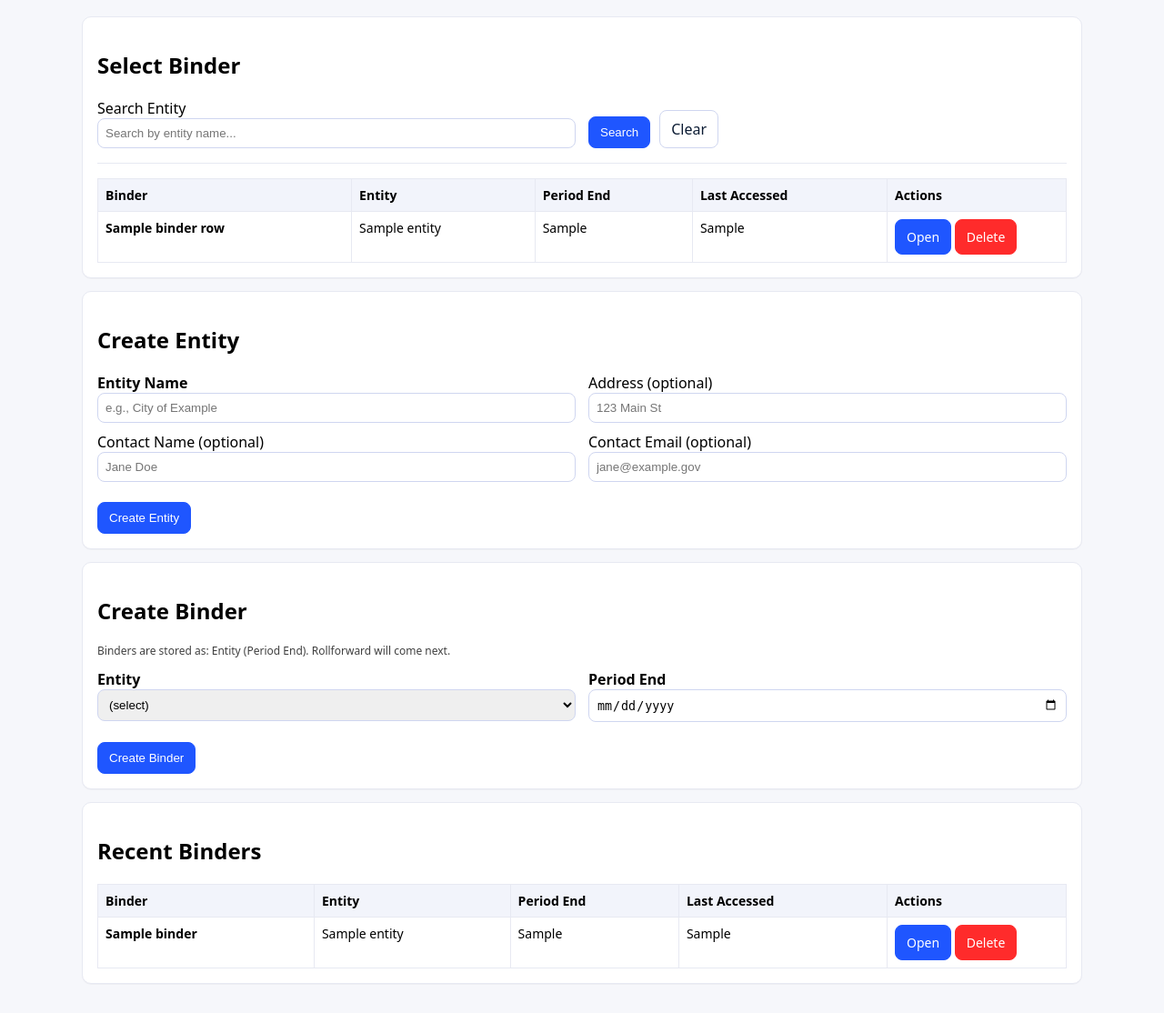
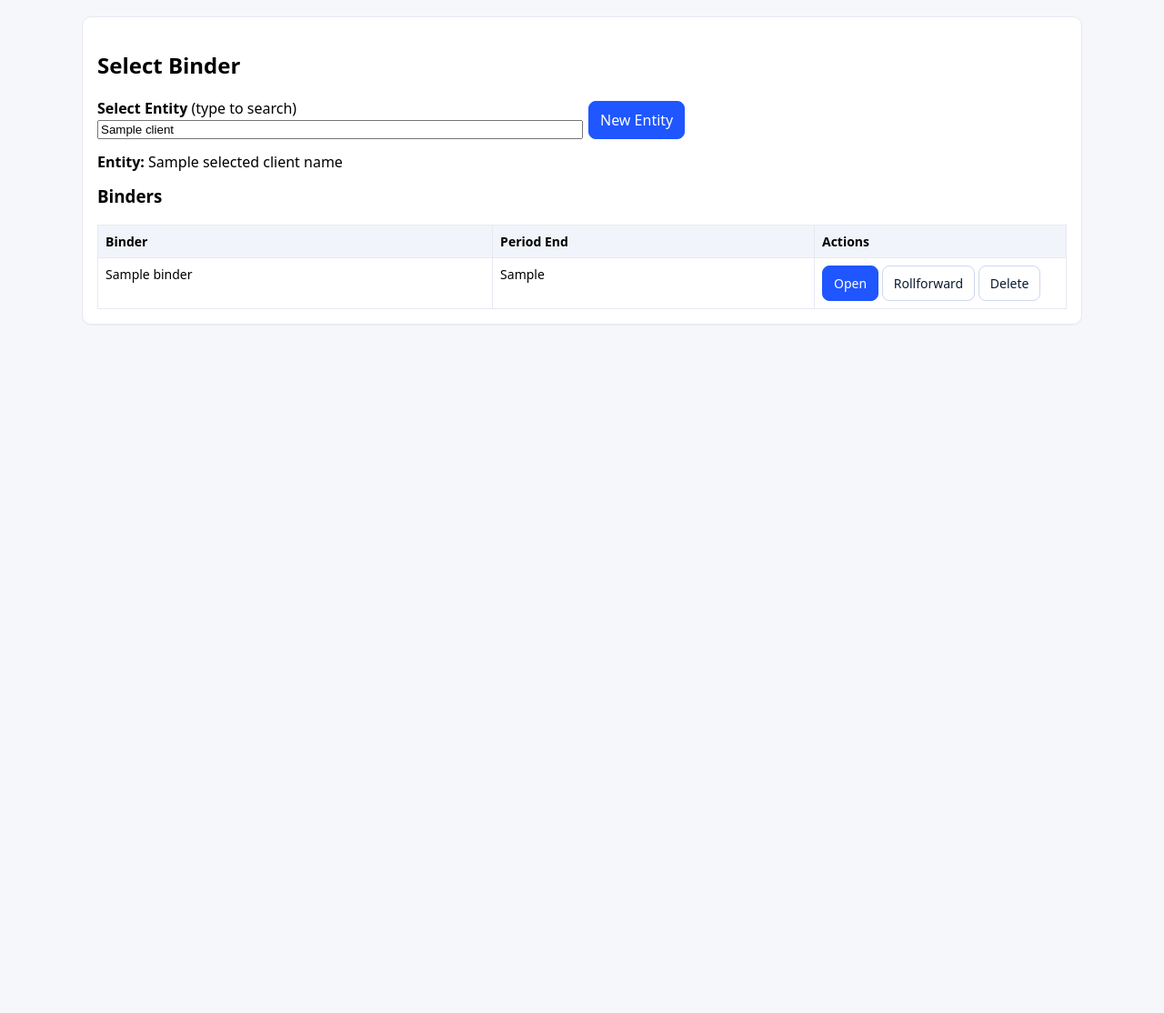
Before and after one commit to stervort/gov-financials, a FastAPI app: template api/app/templates/home.html in a window 1280 px wide. Shown: the part 50-1164 px from the top of the page at 91% size. After the commit the page ends 407 px from the top, so only its background shows below. Run offline with FastAPI, Linux system fonts and the light colour scheme; the template is opened without the code that fills it: most values are stand-ins (such as "Sample title", 1, 10 or a date in 2020); parts of the project's set-up code (start-up, migrations or seed data) failed here and were passed over.

Commit message:
Update home.html

```diff
--- a/api/app/templates/home.html
+++ b/api/app/templates/home.html
@@ -4,137 +4,107 @@
 <div class="card">
   <h2>Select Binder</h2>
 
-  <form method="get" action="/">
   <div class="row">
     <div class="col">
-        <label>Search Entity</label>
-        <input type="text" name="q" value="{{ q or '' }}" placeholder="Search by entity name..." />
+      <label><b>Select Entity</b> (type to search)</label><br>
+      <input
+        id="entity_input"
+        list="entity_list"
+        placeholder="Start typing…"
+        style="width: 100%;"
+      />
+      <datalist id="entity_list">
+        {% for c in clients %}
+          <option data-id="{{ c.id }}" value="{{ c.client_name }}"></option>
+        {% endfor %}
+      </datalist>
+
+      <input type="hidden" id="selected_client_id" value="{{ selected_client_id or '' }}">
     </div>
+
     <div class="col" style="display:flex; align-items:flex-end; gap:10px;">
-        <button class="btn btn-primary" type="submit">Search</button>
-        <a class="btn" href="/">Clear</a>
+      <a class="btn btn-primary" href="/entity/new">New Entity</a>
     </div>
   </div>
-  </form>
 
-  <hr style="margin:16px 0;">
+  <div style="margin-top:14px;">
+    {% if selected_client_name %}
+      <p style="margin:0;">
+        <b>Entity:</b> {{ selected_client_name }}
+      </p>
+    {% else %}
+      <p style="margin:0; opacity:.85;">Choose an entity to see its binders.</p>
+    {% endif %}
+  </div>
 
+  {% if binders and binders|length > 0 %}
+    <h3 style="margin-top:14px;">Binders</h3>
     <table>
       <thead>
         <tr>
           <th>Binder</th>
-        <th>Entity</th>
           <th>Period End</th>
-        <th>Last Accessed</th>
-        <th style="width:180px;">Actions</th>
+          <th style="width:260px;">Actions</th>
         </tr>
       </thead>
       <tbody>
-      {% for b in binder_rows %}
+        {% for b in binders %}
           <tr>
-        <td><b>{{ b.label }}</b></td>
-        <td>{{ b.entity }}</td>
+            <td>{{ b.binder_label }}</td>
             <td>{{ b.period_end }}</td>
-        <td>{{ b.last_accessed }}</td>
             <td>
-          <a class="btn btn-primary" href="/binder/open/{{ b.id }}">Open</a>
-          <a class="btn btn-danger" href="/binder/{{ b.id }}/delete">Delete</a>
+              <a class="btn btn-primary" href="/binder/{{ b.binder_id }}/open">Open</a>
+              <a class="btn" href="/binder/{{ b.binder_id }}/rollforward">Rollforward</a>
+              <a class="btn" href="/binder/{{ b.binder_id }}/delete">Delete</a>
             </td>
           </tr>
         {% endfor %}
-      {% if binder_rows|length == 0 %}
-      <tr><td colspan="5" class="muted">No binders found.</td></tr>
-      {% endif %}
       </tbody>
     </table>
+  {% elif selected_client_name %}
+    <div class="warn" style="margin-top:12px;">
+      No binders found for this entity.
+    </div>
+  {% endif %}
 </div>
 
-<div class="card">
-  <h2>Create Entity</h2>
-  <form action="/entity/create" method="post">
-    <div class="row">
-      <div class="col">
-        <label><b>Entity Name</b></label>
-        <input type="text" name="entity_name" placeholder="e.g., City of Example" required />
-      </div>
-      <div class="col">
-        <label>Address (optional)</label>
-        <input type="text" name="address" placeholder="123 Main St" />
-      </div>
-    </div>
+<script>
+  // Typeahead datalist -> redirect to /?client_id=...
+  (function () {
+    const input = document.getElementById("entity_input");
+    const list = document.getElementById("entity_list");
+    const hidden = document.getElementById("selected_client_id");
 
-    <div class="row" style="margin-top:10px;">
-      <div class="col">
-        <label>Contact Name (optional)</label>
-        <input type="text" name="contact_name" placeholder="Jane Doe" />
-      </div>
-      <div class="col">
-        <label>Contact Email (optional)</label>
-        <input type="text" name="contact_email" placeholder="jane@example.gov" />
-      </div>
-    </div>
+    // If already selected, display the name in the input
+    const selectedId = hidden.value;
+    if (selectedId) {
+      // Find matching option by id
+      const opts = list.querySelectorAll("option");
+      for (const o of opts) {
+        if (o.dataset.id === selectedId) {
+          input.value = o.value;
+          break;
+        }
+      }
+    }
 
-    <br/>
-    <button class="btn btn-primary" type="submit">Create Entity</button>
-  </form>
-</div>
+    input.addEventListener("change", () => {
+      const val = input.value;
+      let foundId = null;
 
-<div class="card">
-  <h2>Create Binder</h2>
-  <p class="muted">Binders are stored as: Entity (Period End). Rollforward will come next.</p>
+      const opts = list.querySelectorAll("option");
+      for (const o of opts) {
+        if (o.value === val) {
+          foundId = o.dataset.id;
+          break;
+        }
+      }
 
-  <form action="/binder/create" method="post">
-    <div class="row">
-      <div class="col">
-        <label><b>Entity</b></label>
-        <select name="entity_id" required>
-          <option value="" selected>(select)</option>
-          {% for e in entities %}
-            <option value="{{ e.id }}">{{ e.name }}</option>
-          {% endfor %}
-        </select>
-      </div>
-      <div class="col">
-        <label><b>Period End</b></label>
-        <input type="date" name="period_end" required />
-      </div>
-    </div>
-
-    <br/>
-    <button class="btn btn-primary" type="submit">Create Binder</button>
-  </form>
-</div>
-
-<div class="card">
-  <h2>Recent Binders</h2>
-  <table>
-    <thead>
-      <tr>
-        <th>Binder</th>
-        <th>Entity</th>
-        <th>Period End</th>
-        <th>Last Accessed</th>
-        <th style="width:180px;">Actions</th>
-      </tr>
-    </thead>
-    <tbody>
-      {% for b in recent_binders %}
-      <tr>
-        <td><b>{{ b.label }}</b></td>
-        <td>{{ b.entity }}</td>
-        <td>{{ b.period_end }}</td>
-        <td>{{ b.last_accessed }}</td>
-        <td>
-          <a class="btn btn-primary" href="/binder/open/{{ b.id }}">Open</a>
-          <a class="btn btn-danger" href="/binder/{{ b.id }}/delete">Delete</a>
-        </td>
-      </tr>
-      {% endfor %}
-      {% if recent_binders|length == 0 %}
-      <tr><td colspan="5" class="muted">No recent binders yet.</td></tr>
-      {% endif %}
-    </tbody>
-  </table>
-</div>
+      if (foundId) {
+        window.location.href = "/?client_id=" + encodeURIComponent(foundId);
+      }
+    });
+  })();
+</script>
 
 {% endblock %}
```
Lines whose indentation alone changed are shown as unchanged.
